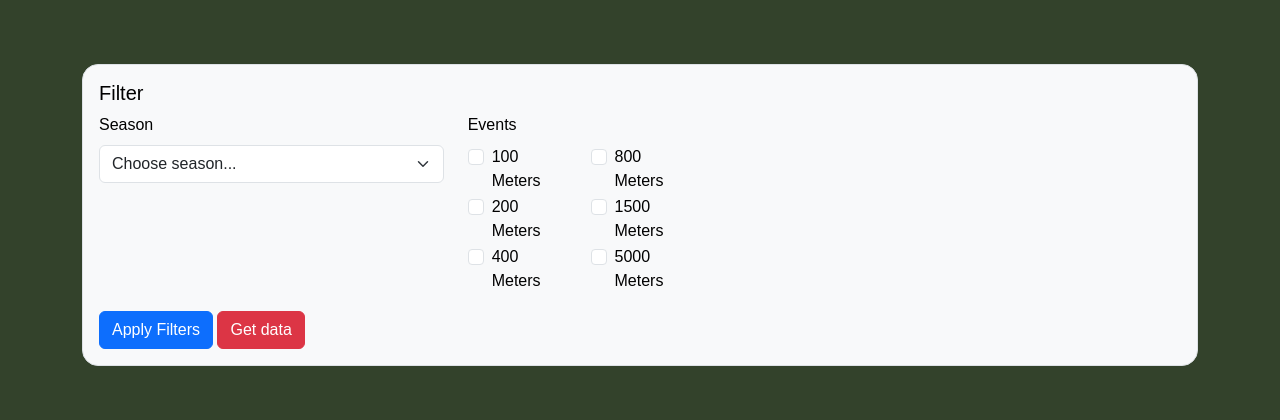
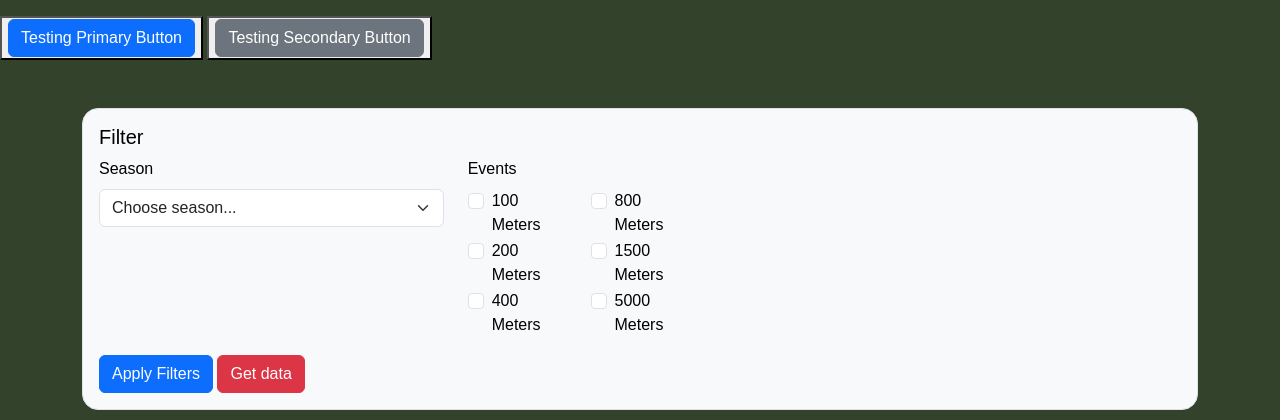
Before and after one commit to ILyness/cs257, a Flask app: page / in a window 1280 px wide. Shown: the part 56-476 px from the top of the page. Run offline with Flask 3, Linux system fonts and the light colour scheme; parts of the project's set-up code (start-up, migrations or seed data) failed here and were passed over.

Commit message:
Update index.html

```diff
--- a/webapp/templates/index.html
+++ b/webapp/templates/index.html
@@ -74,6 +74,13 @@
     </header>
 
   <main>
+    <button>
+      <a href="#" class="btn btn-primary">Testing Primary Button</a>
+    </button>
+
+    <button>
+      <a href="#" class="btn btn-secondary">Testing Secondary Button</a>
+    </button>
     <div class="container-md py-5">
       <form id="filterForm" class="mb-4 p-3 bg-body-tertiary border rounded-4">
         <h5>Filter</h5>
```
